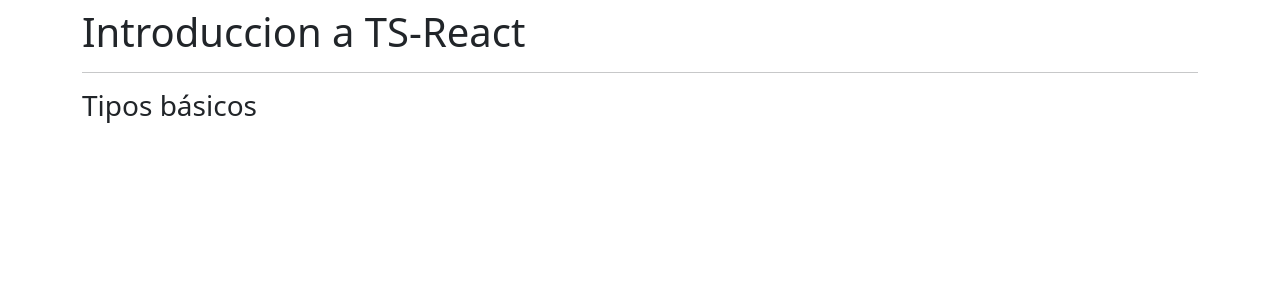
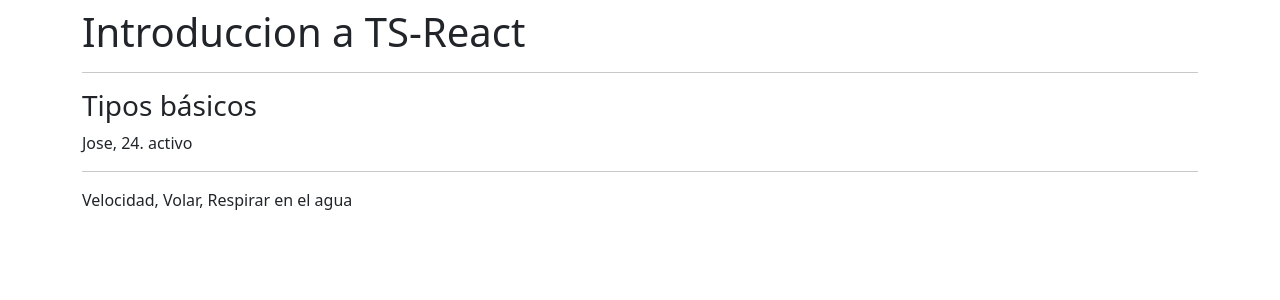
Before and after one commit to joseespiritu/Typescript, a React (Create React App) app in the folder 01-reforzamiento/: page / in a window 1280 px wide. Shown: the top 300 px of the page. Built offline with nearby package versions, Linux system fonts and the light colour scheme.

Commit message:
Tipos basicos

```diff
--- /dev/null
+++ b/01-reforzamiento/src/react-app-env.d.ts
@@ -0,0 +1 @@
+/// <reference types="react-scripts" />
--- a/01-reforzamiento/src/typescript/TiposBasicos.tsx
+++ b/01-reforzamiento/src/typescript/TiposBasicos.tsx
@@ -1,7 +1,17 @@
 export const TiposBasicos = () => {
+
+    const nombre: string = 'Jose';
+    const edad: number = 24;
+    const estaActivo: boolean = true; // Los boolean no tienen representacion en html
+
+    const poderes:string[] = ['Velocidad', 'Volar', 'Respirar en el agua'];
+
     return(
         <>
             <h3>Tipos básicos</h3>
+            { nombre }, { edad }. { (estaActivo) ? 'activo' : 'no activo' }
+            <hr/>
+            { poderes.join(', ') }
         </>
     );
 }
```
